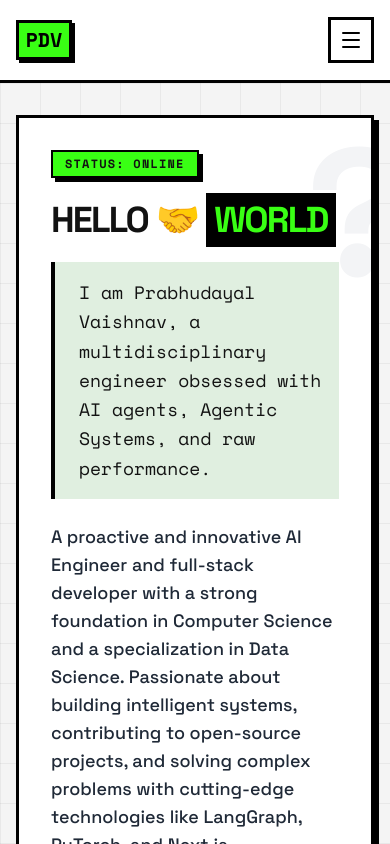
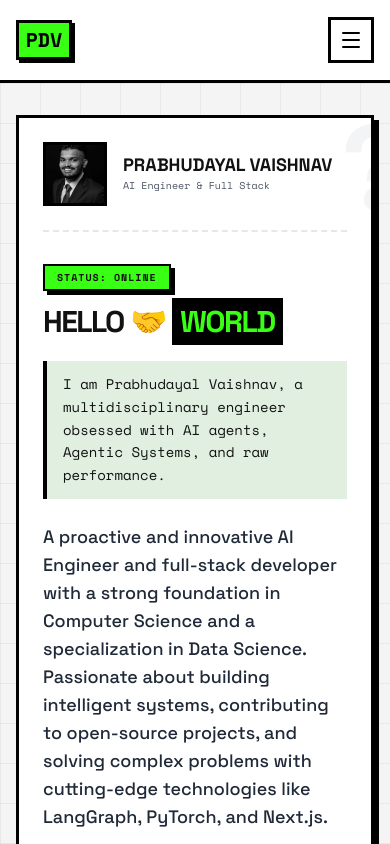
Before and after one commit to xprabhudayal/neo-brutal-v2, a Next.js app: page /about in a window 390 px wide. Shown: the top 844 px of the page. Built offline with nearby package versions, Linux system fonts and the light colour scheme.

Commit message:
feat(about): make sidebar and layout responsive for mobile

```diff
--- a/app/about/page.tsx
+++ b/app/about/page.tsx
@@ -47,17 +47,28 @@ export default function AboutPage() {
                 {/* Main Content */}
                 <main className="lg:col-span-9 flex flex-col gap-12">
                     {/* Bio Section */}
-                    <section className="border-3 border-neo-border bg-white p-8 md:p-12 shadow-neo relative overflow-hidden" id="bio">
-                        <div className="absolute -right-10 -top-10 text-[180px] text-gray-100 font-black select-none pointer-events-none z-0">?</div>
+                    <section className="border-3 border-neo-border bg-white p-6 md:p-12 shadow-neo relative overflow-hidden" id="bio">
+                        <div className="absolute -right-10 -top-10 text-[120px] md:text-[180px] text-gray-100 font-black select-none pointer-events-none z-0">?</div>
                         <div className="relative z-10">
-                            <div className="inline-block px-3 py-1 bg-primary border-2 border-black font-mono text-xs mb-6 uppercase tracking-widest font-bold shadow-[4px_4px_0px_0px_rgba(0,0,0,1)]">
+                            {/* Mobile User Info (since sidebar is hidden) */}
+                            <div className="lg:hidden flex items-center gap-4 mb-8 pb-6 border-b-2 border-dashed border-gray-200">
+                                <div className="w-16 h-16 border-3 border-neo-border overflow-hidden bg-secondary relative shrink-0">
+                                    <img src="/profile-photo.webp" alt={name} className="w-full h-full object-cover grayscale" />
+                                </div>
+                                <div>
+                                    <h1 className="font-bold text-lg uppercase leading-none mb-1">{name}</h1>
+                                    <p className="font-mono text-[10px] text-gray-600">AI Engineer & Full Stack</p>
+                                </div>
+                            </div>
+
+                            <div className="inline-block px-3 py-1 bg-primary border-2 border-black font-mono text-[10px] md:text-xs mb-4 md:mb-6 uppercase tracking-widest font-bold shadow-[4px_4px_0px_0px_rgba(0,0,0,1)]">
                                 Status: Online
                             </div>
-                            <h1 className="text-4xl md:text-6xl font-black uppercase tracking-tighter leading-none mb-6">
+                            <h1 className="text-3xl md:text-6xl font-black uppercase tracking-tighter leading-none mb-6">
                                 Hello 🤝 <span className="bg-black terminal-invert">World</span>
                             </h1>
                             <div className="prose prose-lg max-w-3xl">
-                                <p className="font-mono text-lg md:text-xl leading-relaxed mb-6 border-l-4 border-black pl-6 bg-secondary p-4">
+                                <p className="font-mono text-sm md:text-xl leading-relaxed mb-6 border-l-4 border-black pl-4 md:pl-6 bg-secondary p-3 md:p-4">
                                     I am {name}, a multidisciplinary engineer obsessed with AI agents, Agentic Systems, and raw performance.
                                 </p>
                                 <p className="font-display font-medium text-lg text-gray-800 mb-4 whitespace-pre-wrap">
```
